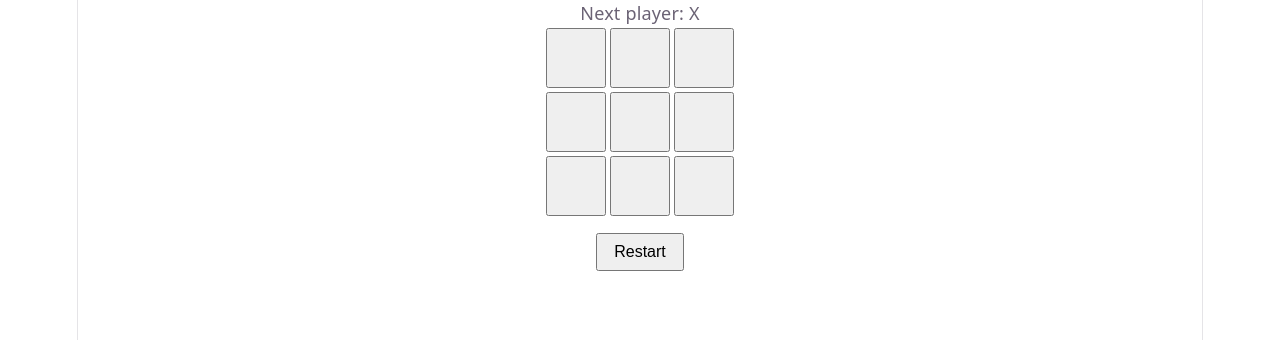
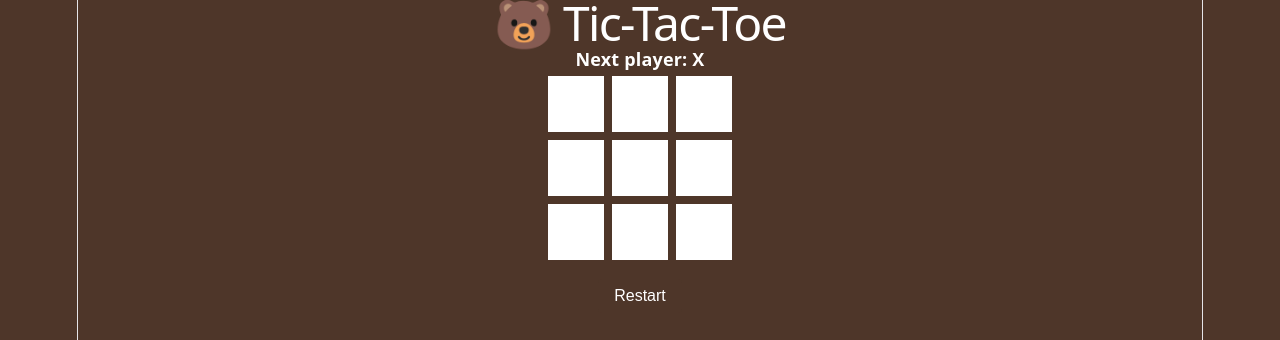
Before and after one commit to N-Tessema/tic-tac-toe, a React app: page / in a window 1280 px wide. Shown: the top 340 px of the page. Built offline with nearby package versions, Linux system fonts and the light colour scheme; the HTML template or start-up script is replaced by a standard one.

Commit message:
Added Brown University Styling and wrote README

```diff
--- a/src/App.css
+++ b/src/App.css
@@ -22,3 +22,26 @@
   font-size: 16px;
   cursor: pointer;
 }
+
+body {
+  background-color: #4E3629;
+  /* Brown's signature brown */
+}
+
+.square {
+  background-color: #ffffff;
+  color: #4E3629;
+  border: 2px solid #4E3629;
+}
+
+.status {
+  color: #ffffff;
+  font-weight: bold;
+}
+
+.restart {
+  background-color: #4E3629;
+  color: #ffffff;
+  border: none;
+  border-radius: 4px;
+}
--- a/src/App.jsx
+++ b/src/App.jsx
@@ -54,6 +54,7 @@ export default function App() {
 
   return (
     <div className="board">
+      <h1 style={{ color: "white", fontSize: "48px", margin: "10px" }}>🐻 Tic-Tac-Toe</h1>
       <div className="status">{status}</div>
       <div className="board-row">
         <Square value={squares[0]} onSquareClick={() => handleClick(0)} isWinning={winningLine.includes(0)} />
```
